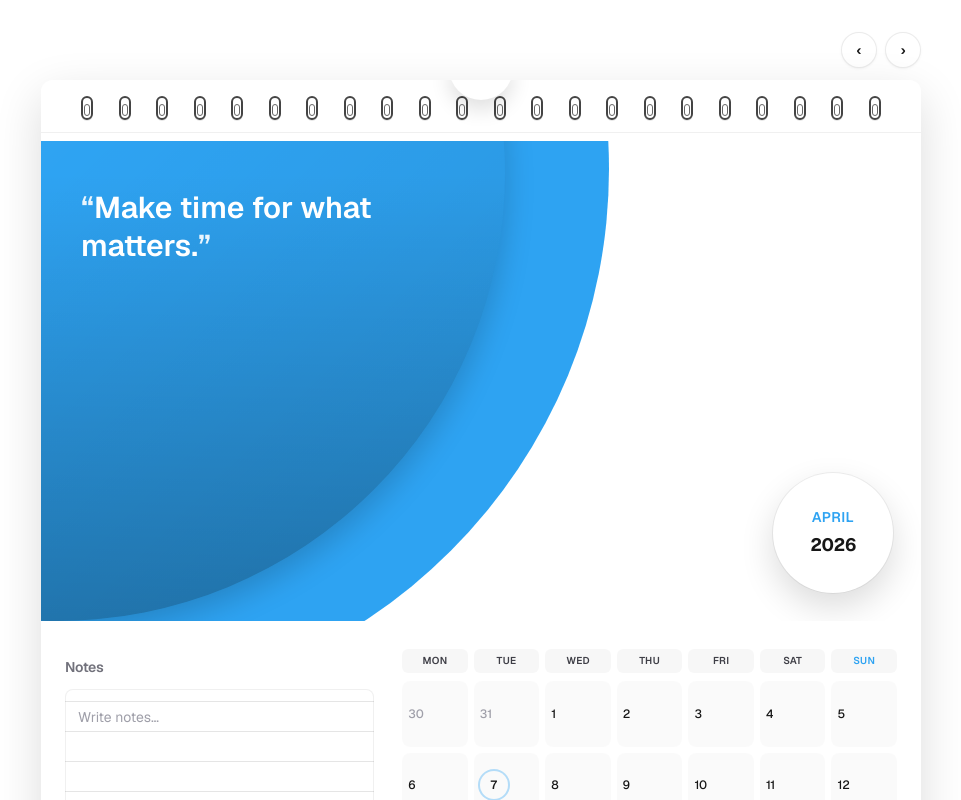
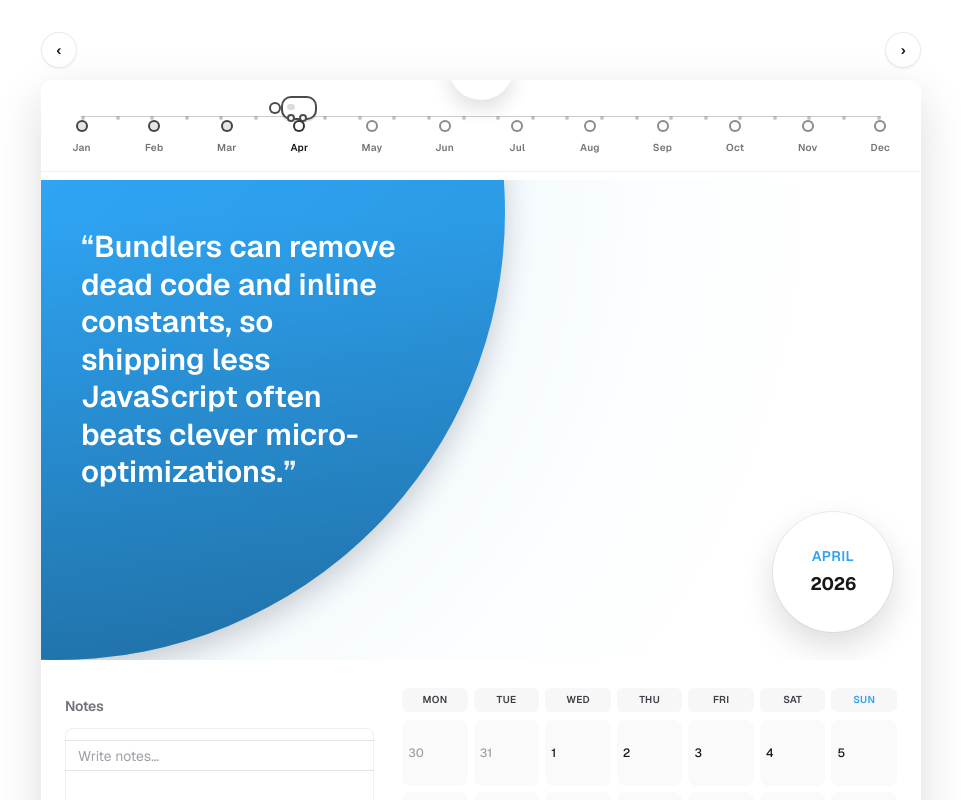
Before and after one commit to Kri01ceram/cali-tuf, a Next.js app: page / in a window 1280 px wide. Shown: the top 800 px of the page, without its empty margins (159-1120 px from the left). Built offline with nearby package versions, Linux system fonts and the light colour scheme.

Commit message:
Refactor HeroImage and CalendarLayout components; enhance visual effects in HeroImage and add coding month facts to CalendarLayout for improved user engagement

```diff
--- a/src/components/hero/HeroImage.tsx
+++ b/src/components/hero/HeroImage.tsx
@@ -43,17 +43,37 @@ export default function HeroImage({
     : "absolute -left-[18rem] top-[calc(100%-36rem)] h-[36rem] w-[36rem] overflow-hidden rounded-full bg-[#2ea3f2] shadow-[0_12px_30px_rgba(0,0,0,0.18)] sm:-left-[24rem] sm:top-[calc(100%-48rem)] sm:h-[48rem] sm:w-[48rem] lg:-left-[27rem] lg:top-[calc(100%-56rem)] lg:h-[56rem] lg:w-[56rem]";
 
   const baseClassName = "relative w-full overflow-hidden bg-white";
+  const ringColor = { r: 46, g: 163, b: 242 };
+  const backgroundRings = [
+    { size: 520, left: -280, top: -280, alpha: 0.34 },
+    { size: 680, left: -360, top: -360, alpha: 0.22 },
+    { size: 860, left: -460, top: -450, alpha: 0.16 },
+    { size: 1060, left: -560, top: -540, alpha: 0.12 },
+    { size: 1320, left: -690, top: -660, alpha: 0.09 },
+    { size: 1640, left: -840, top: -820, alpha: 0.07 },
+  ];
 
   return (
     <div className={className ? `${baseClassName} ${className}` : baseClassName}>
-      <div
-        aria-hidden="true"
-        className="absolute -left-[18rem] -top-[18rem] h-[560px] w-[560px] rounded-full bg-[#2ea3f2] sm:-left-[28rem] sm:-top-[28rem] sm:h-[900px] sm:w-[900px] md:-left-[32rem] md:-top-[32rem] md:h-[1080px] md:w-[1080px]"
-      />
+      <div aria-hidden="true" className="absolute inset-0">
+        {backgroundRings.map((ring, index) => (
+          <div
+            key={index}
+            className="absolute rounded-full"
+            style={{
+              left: ring.left,
+              top: ring.top,
+              width: ring.size,
+              height: ring.size,
+              backgroundImage: `radial-gradient(circle, rgba(${ringColor.r}, ${ringColor.g}, ${ringColor.b}, ${ring.alpha}) 0%, rgba(${ringColor.r}, ${ringColor.g}, ${ringColor.b}, 0) 70%)`,
+            }}
+          />
+        ))}
+      </div>
 
       {showQuote ? (
-        <div className="pointer-events-none absolute left-6 top-10 z-20 max-w-[15rem] sm:left-10 sm:top-12 sm:max-w-[20rem]">
-          <p className="text-pretty text-left text-2xl font-semibold leading-tight text-white sm:text-3xl">
+        <div className="pointer-events-none absolute left-4 top-7 z-20 w-[min(22rem,calc(100vw-2rem))] sm:left-10 sm:top-12 sm:w-auto sm:max-w-[20rem]">
+          <p className="break-words text-pretty text-left text-lg font-semibold leading-snug text-white sm:text-3xl sm:leading-tight">
             <span className="opacity-90">“</span>
             {quote}
             <span className="opacity-90">”</span>
--- a/src/components/layout/CalendarLayout.tsx
+++ b/src/components/layout/CalendarLayout.tsx
@@ -8,12 +8,32 @@ import CalendarGrid from "../calender/CalendarGrid";
 import HeroImage from "../hero/HeroImage";
 import NotesPanel from "../notes/NotesPanel";
 
+const CODING_MONTH_FACTS: string[] = [
+  "Git stores content-addressed snapshots, so branching and merging can stay fast as a repo grows.",
+  "Cache headers often impact perceived speed more than server horsepower because browsers and CDNs can reuse responses.",
+  "A tiny reproducible test case is the fastest way to turn a vague bug into a fix.",
+  "Bundlers can remove dead code and inline constants, so shipping less JavaScript often beats clever micro-optimizations.",
+  "The right database index can change a query from seconds to milliseconds without touching application code.",
+  "Floating point is approximate (0.1 isn’t exact), so money is usually stored as integers or decimals.",
+  "Latency dominates many apps; fewer round-trips and batched requests usually beat faster loops.",
+  "Accessibility is engineering—semantic HTML and keyboard support make UIs usable and easier to maintain.",
+  "Deep recursion can hit call-stack limits, so iterative versions are sometimes safer even when logic is the same.",
+  "Logs should answer questions; include IDs and key state so you can debug without guessing.",
+  "Encryption helps, but secrets management matters most—rotate keys and never ship credentials to the client.",
+  "Clear module boundaries make refactors cheaper because components can change without breaking everything.",
+];
+
 export default function CalendarLayout() {
   const [startDate, setStartDate] = useState<Date | null>(null);
   const [endDate, setEndDate] = useState<Date | null>(null);
   const [visibleMonth, setVisibleMonth] = useState(() => startOfMonth(new Date()));
   const [monthDirection, setMonthDirection] = useState<1 | -1>(1);
   const [isMobileNotesOpen, setIsMobileNotesOpen] = useState(false);
+
+  const visibleYear = visibleMonth.getFullYear();
+  const monthIndex = visibleMonth.getMonth();
+  const monthProgress = Math.min(1, Math.max(0, monthIndex / 11));
+  const monthQuote = CODING_MONTH_FACTS[monthIndex] ?? CODING_MONTH_FACTS[0];
 
   const handleRangeChange = useCallback((nextStart: Date | null, nextEnd: Date | null) => {
     setStartDate(nextStart);
@@ -46,8 +66,7 @@ export default function CalendarLayout() {
   return (
     <div className="flex min-h-screen w-full items-center justify-center bg-white p-4 text-foreground sm:p-8">
       <div className="relative w-full max-w-[880px]">
-        <div className="mb-3 flex justify-end">
-          <div className="flex items-center gap-2">
+        <div className="mb-3 flex items-center justify-between">
           <button
             type="button"
             onClick={goPrevMonth}
@@ -56,6 +75,7 @@ export default function CalendarLayout() {
           >
             <span aria-hidden="true">‹</span>
           </button>
+
           <button
             type="button"
             onClick={goNextMonth}
@@ -64,7 +84,6 @@ export default function CalendarLayout() {
           >
             <span aria-hidden="true">›</span>
           </button>
-          </div>
         </div>
 
         <div
@@ -82,16 +101,66 @@ export default function CalendarLayout() {
             <div className="relative z-30 bg-white pb-2 pt-4">
               <div
                 aria-hidden="true"
-                className="pointer-events-none mx-auto flex w-full max-w-[920px] items-end justify-between px-6 sm:px-10"
+                className="pointer-events-none mx-auto w-full max-w-[920px] px-6 sm:px-10"
               >
-                {Array.from({ length: 22 }, (_, index) => (
+                <div className="relative pb-1 pt-2">
+                  <div aria-hidden="true" className="absolute left-0 right-0 top-5 h-px bg-black/[.20]" />
+
+                  <div aria-hidden="true" className="absolute left-0 right-0 top-5 flex justify-between">
+                    {Array.from({ length: 24 }, (_, index) => (
+                      <span key={index} className="h-1 w-1 rounded-full bg-black/[.22]" />
+                    ))}
+                  </div>
+
+                  <motion.div
+                    aria-hidden="true"
+                    className="absolute top-0"
+                    animate={{ left: `${monthProgress * 100}%` }}
+                    transition={{ duration: 0.35, ease: "easeOut" }}
+                    style={{ transform: "translateX(-50%)" }}
+                  >
+                    <div className="relative">
+                      <div className="h-6 w-9 rounded-[10px] border-2 border-black/70 bg-white shadow-[0_2px_0_rgba(0,0,0,0.10)]" />
+                      <div className="absolute -left-3 top-1.5 h-3 w-3 rounded-[6px] border-2 border-black/70 bg-white" />
+                      <div className="absolute left-1.5 top-2 h-1.5 w-2 rounded-full bg-black/[.14]" />
+                      <div className="absolute left-1.5 top-[18px] flex gap-1">
+                        <span className="h-2 w-2 rounded-full border-2 border-black/70 bg-white" />
+                        <span className="h-2 w-2 rounded-full border-2 border-black/70 bg-white" />
+                      </div>
+                    </div>
+                  </motion.div>
+
+                  <div className="relative z-10 flex items-start justify-between">
+                    {Array.from({ length: 12 }, (_, index) => {
+                      const stationDate = new Date(visibleYear, index, 1);
+                      const isActive = index === monthIndex;
+                      const isPast = index < monthIndex;
+
+                      return (
+                        <div key={index} className="flex w-[1px] flex-col items-center">
                           <span
-                    key={index}
-                    className="relative h-6 w-3 rounded-full border-2 border-[#444] bg-transparent shadow-[0_1px_0_rgba(0,0,0,0.10)]"
+                            className={
+                              "mt-4 h-3 w-3 rounded-full border-2 " +
+                              (isActive
+                                ? "border-black/80 bg-white"
+                                : isPast
+                                  ? "border-black/70 bg-black/[.10]"
+                                  : "border-black/[.45] bg-white")
+                            }
+                          />
+                          <span
+                            className={
+                              "mt-2 text-[10px] font-semibold tracking-wide " +
+                              (isActive ? "text-foreground" : "text-foreground/60")
+                            }
                           >
-                    <span className="absolute left-1/2 top-1.5 h-3 w-1.5 -translate-x-1/2 rounded-full border border-[#666] bg-white" />
+                            {format(stationDate, "MMM")}
                           </span>
-                ))}
+                        </div>
+                      );
+                    })}
+                  </div>
+                </div>
               </div>
 
               <div aria-hidden="true" className="mt-3 h-px w-full bg-black/[.06]" />
@@ -102,7 +171,7 @@ export default function CalendarLayout() {
                 imageUrl="/window.svg"
                 alt="Calendar hero"
                 date={visibleMonth}
-                quote="Make time for what matters."
+                quote={monthQuote}
                 priority
                 className="h-[360px] sm:h-[420px] md:h-[480px]"
               />
@@ -177,13 +246,13 @@ export default function CalendarLayout() {
               exit={{ opacity: 0 }}
               onClick={() => setIsMobileNotesOpen(false)}
             >
-              <div className="absolute inset-0 bg-black/30" />
+              <div className="absolute inset-0 bg-black/40 backdrop-blur-[2px]" />
 
               <motion.div
                 role="dialog"
                 aria-modal="true"
                 aria-label="Notes"
-                className="absolute inset-x-0 bottom-0 max-h-[85vh] overflow-auto rounded-t-[16px] bg-white p-4 shadow-[0_-16px_48px_rgba(0,0,0,0.20)]"
+                className="absolute inset-x-4 bottom-4 max-h-[85vh] overflow-auto rounded-[18px] bg-white p-4 shadow-[0_-24px_72px_rgba(0,0,0,0.28)] ring-1 ring-black/[.08]"
                 initial={{ y: 24, opacity: 0 }}
                 animate={{ y: 0, opacity: 1 }}
                 exit={{ y: 24, opacity: 0 }}
```
Lines whose indentation alone changed are shown as unchanged.
